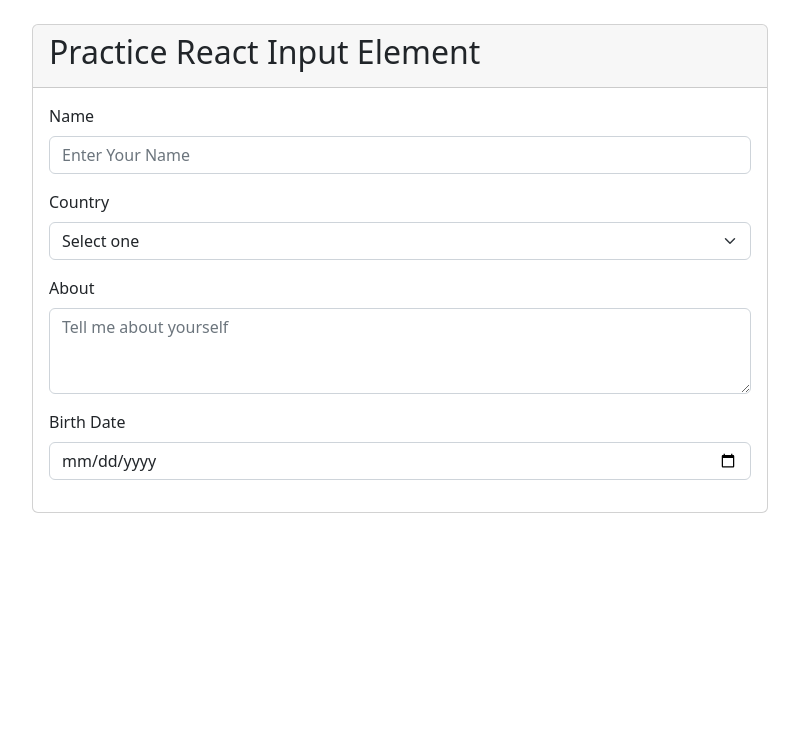
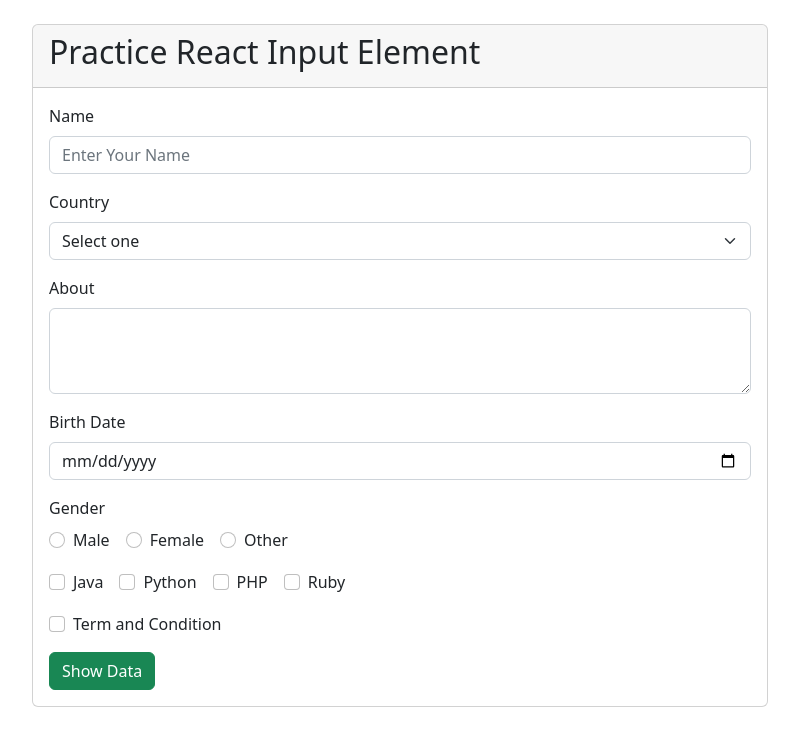
Before and after one commit to parvejhossain55/react-core, a React (Create React App) app: page / in a window 1280 px wide. Shown: the top 746 px of the page, without its empty margins (240-1039 px from the left). Built offline with nearby package versions, Linux system fonts and the light colour scheme.

Commit message:
how to use form element in react

```diff
--- a/src/App.js
+++ b/src/App.js
@@ -4,14 +4,14 @@ import "bootstrap/dist/js/bootstrap.bundle.min.js";
 import Inputs from "./components/Inputs";
 
 const App = () => (
-    <div class="container" >
-        <div class="row justify-content-center">
-            <div class="col-8 mt-4">
-                <div class="card">
-                    <div class="card-header">
+    <div className="container" >
+        <div className="row justify-content-center">
+            <div className="col-8 mt-4">
+                <div className="card">
+                    <div className="card-header">
                         <h2>Practice React Input Element</h2>
                     </div>
-                    <div class="card-body">
+                    <div className="card-body">
                         <Inputs />
                     </div>
                 </div>
--- a/src/components/Inputs.jsx
+++ b/src/components/Inputs.jsx
@@ -5,62 +5,217 @@ class Inputs extends Component {
         name: "",
         country: "",
         about: "",
-        birthDay: "",
+        birthDate: "",
+        gender: "",
+        agree: false,
+        skills: [],
+    };
+
+    handleChanges = (e) => {
+        this.setState({
+            [e.target.name]: e.target.value,
+        });
+    };
+
+    handleChecked = (e) => {
+        this.setState({
+            agree: e.target.checked,
+        });
+    };
+
+    handleSkillChange = (e) => {
+        if (e.target.checked) {
+            this.setState({
+                skills: [...this.state.skills, e.target.value],
+            });
+        } else {
+            const skills = this.state.skills.filter(
+                (skill) => skill !== e.target.value
+            );
+            this.setState({ skills });
+        }
     };
 
     render() {
+        const { name, country, about, birthDate, agree, skills } = this.state;
+
         return (
             <div>
-                <form>
-                    <div class="mb-3">
-                        <label for="" class="form-label">
+                <div className="mb-3">
+                    <label htmlFor="name" className="form-label">
                         Name
                     </label>
                     <input
                         type="text"
-                            class="form-control"
+                        className="form-control"
                         name="name"
+                        value={name}
                         placeholder="Enter Your Name"
+                        onChange={this.handleChanges}
                     />
                 </div>
-                    <div class="mb-3">
-                        <label for="country" class="form-label">
+                <div className="mb-3">
+                    <label htmlFor="country" className="form-label">
                         Country
                     </label>
                     <select
-                            class="form-select"
+                        className="form-select"
                         name="country"
+                        value={country}
+                        onChange={this.handleChanges}
                     >
-                            <option selected>Select one</option>
+                        <option>Select one</option>
                         <option value="india">India</option>
                         <option value="bhutan">Bhutan</option>
                         <option value="pakistan">Pakistan</option>
                         <option value="malwaysia">Malayasia</option>
                     </select>
                 </div>
-                    <div class="mb-3">
-                        <label for="about" class="form-label">
+                <div className="mb-3">
+                    <label htmlFor="about" className="form-label">
                         About
                     </label>
                     <textarea
-                            class="form-control"
+                        className="form-control"
                         name="about"
-                            id="about"
                         rows="3"
-                            placeholder="Tell me about yourself"
+                        value={about}
+                        onChange={this.handleChanges}
                     ></textarea>
                 </div>
-                    <div class="mb-3">
-                        <label for="" class="form-label">
+                <div className="mb-3">
+                    <label htmlFor="" className="form-label">
                         Birth Date
                     </label>
                     <input
                         type="date"
-                            class="form-control"
+                        className="form-control"
                         name="birthDate"
+                        value={birthDate}
+                        onChange={this.handleChanges}
                     />
                 </div>
-                </form>
+                <div>
+                    <label className="form-label">Gender</label>
+                </div>
+                <div className="form-check form-check-inline">
+                    <input
+                        className="form-check-input"
+                        type="radio"
+                        name="gender"
+                        id="male"
+                        value="male"
+                        onChange={this.handleChanges}
+                    />
+                    <label className="form-check-label" htmlFor="male">
+                        Male
+                    </label>
+                </div>
+                <div className="form-check form-check-inline">
+                    <input
+                        className="form-check-input"
+                        type="radio"
+                        name="gender"
+                        id="female"
+                        value="female"
+                        onChange={this.handleChanges}
+                    />
+                    <label className="form-check-label" htmlFor="female">
+                        Female
+                    </label>
+                </div>
+                <div className="form-check form-check-inline">
+                    <input
+                        className="form-check-input"
+                        type="radio"
+                        name="gender"
+                        id="other"
+                        value="other"
+                        onChange={this.handleChanges}
+                    />
+                    <label className="form-check-label" htmlFor="other">
+                        Other
+                    </label>
+                </div>
+                <div className="mt-3">
+                    <div className="form-check form-check-inline">
+                        <input
+                            name="skills"
+                            className="form-check-input"
+                            type="checkbox"
+                            id="java"
+                            value="java"
+                            checked={skills.includes("java")}
+                            onChange={this.handleSkillChange}
+                        />
+                        <label className="form-check-label" htmlFor="java">
+                            Java
+                        </label>
+                    </div>
+                    <div className="form-check form-check-inline">
+                        <input
+                            name="skills"
+                            className="form-check-input"
+                            type="checkbox"
+                            id="python"
+                            value="python"
+                            checked={skills.includes("python")}
+                            onChange={this.handleSkillChange}
+                        />
+                        <label className="form-check-label" htmlFor="python">
+                            Python
+                        </label>
+                    </div>
+                    <div className="form-check form-check-inline">
+                        <input
+                            name="skills"
+                            className="form-check-input"
+                            type="checkbox"
+                            id="php"
+                            value="php"
+                            checked={skills.includes("php")}
+                            onChange={this.handleSkillChange}
+                        />
+                        <label className="form-check-label" htmlFor="php">
+                            PHP
+                        </label>
+                    </div>
+                    <div className="form-check form-check-inline">
+                        <input
+                            name="skills"
+                            className="form-check-input"
+                            type="checkbox"
+                            id="ruby"
+                            value="ruby"
+                            checked={skills.includes("ruby")}
+                            onChange={this.handleSkillChange}
+                        />
+                        <label className="form-check-label" htmlFor="ruby">
+                            Ruby
+                        </label>
+                    </div>
+                </div>
+                <div className="form-check mt-3">
+                    <input
+                        className="form-check-input"
+                        type="checkbox"
+                        name="agree"
+                        id="agree"
+                        checked={agree}
+                        onChange={this.handleChecked}
+                    />
+                    <label className="form-check-label" htmlFor="agree">
+                        Term and Condition
+                    </label>
+                </div>
+                <div className="mt-3">
+                    <button
+                        onClick={() => console.log(this.state)}
+                        className="btn btn-success"
+                    >
+                        Show Data
+                    </button>
+                </div>
             </div>
         );
     }
```
Lines whose indentation alone changed are shown as unchanged.
